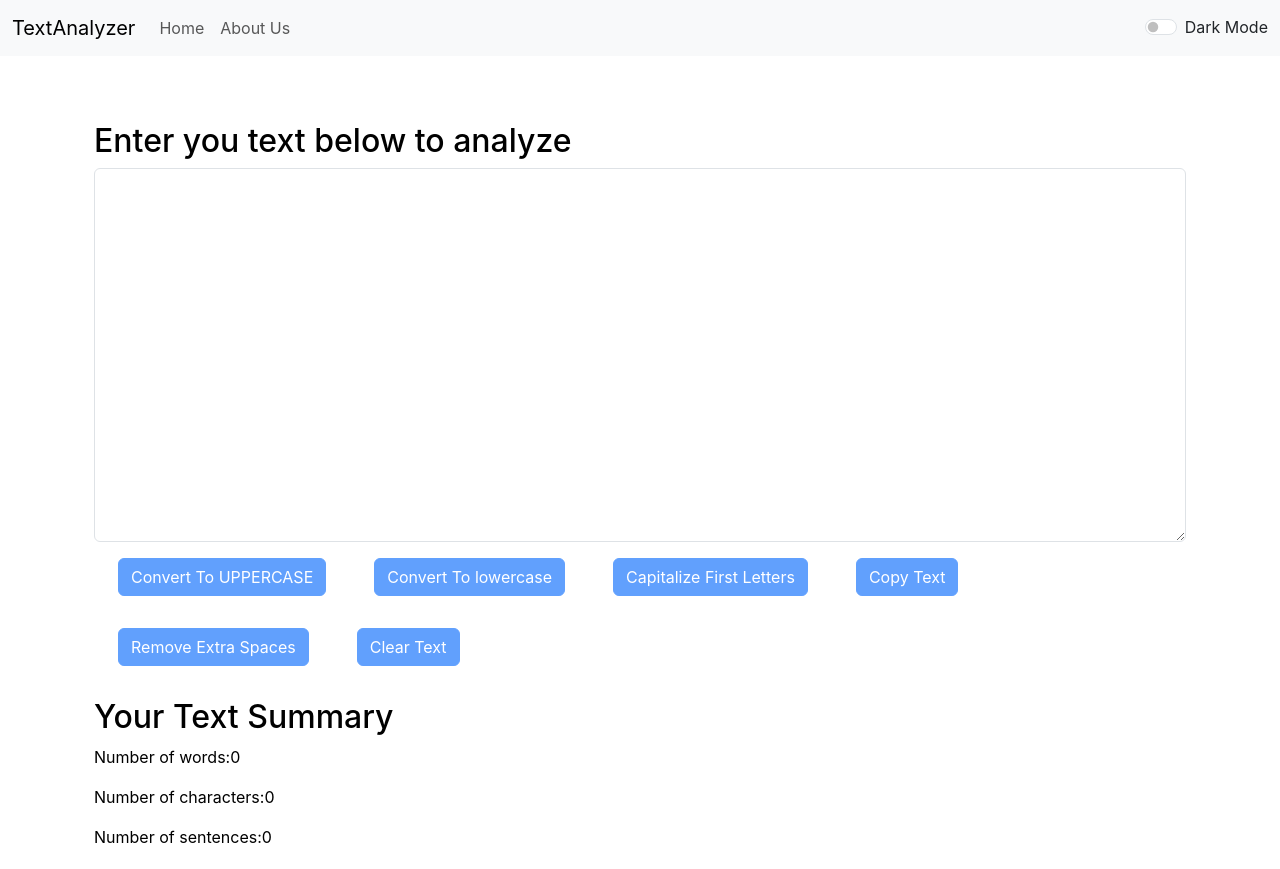
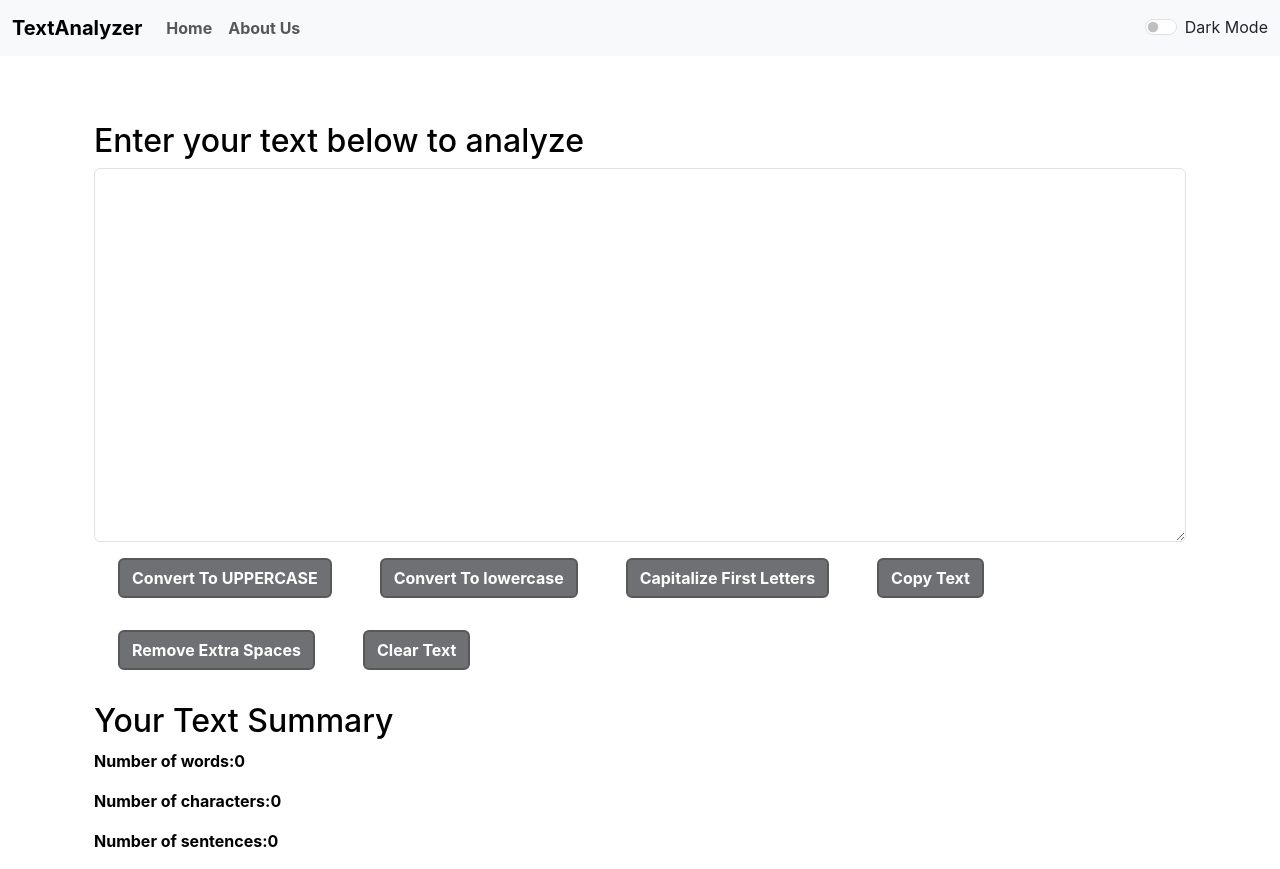
Before and after one commit to abdulrhmn02/TextAnalyzerApp, a React (Create React App) app: page /#/ in a window 1280 px wide. Built offline with nearby package versions, Linux system fonts and the light colour scheme.

Commit message:
Changed button colours and changed the font to bold where ever ir required

```diff
--- a/src/App.js
+++ b/src/App.js
@@ -42,7 +42,7 @@ function App() {
             <Route path="/about" element={<About mode={mode} />} />
             <Route
               path="/"
-              element={<TextForm showAlert={showAlert} heading="Enter you text below to analyze" mode={mode} />}
+              element={<TextForm showAlert={showAlert} heading="Enter your text below to analyze" mode={mode} />}
             />
           </Routes>
         </div>
--- a/src/components/About.js
+++ b/src/components/About.js
@@ -213,7 +213,7 @@ export default function About(props) {
                 Your feedback is valuable to me as I continue to learn and
                 improve my skills.
               </p>
-              <strong><p>Contact Me  Through email :  <a href="mailto:abdulrhmn4137@gmail.com">E-Mail Me</a></p></strong>
+              <strong><p>Contact Me  Through email   <a href="mailto:abdulrhmn4137@gmail.com">E-Mail Me</a></p></strong>
 
               <strong><p>
                 Check out the code on{" "}
--- a/src/components/Navbar.js
+++ b/src/components/Navbar.js
@@ -9,7 +9,7 @@ export default function Navbar(props) {
       className={`navbar navbar-expand-lg navbar-${props.mode} bg-${props.mode}`}
     >
       <div className="container-fluid">
-        <Link className="navbar-brand" to="/">
+        <Link className="navbar-brand fw-bold" to="/">
           {props.title}
         </Link>
         <button
@@ -26,12 +26,12 @@ export default function Navbar(props) {
         <div className="collapse navbar-collapse" id="navbarSupportedContent">
           <ul className="navbar-nav me-auto mb-2 mb-lg-0">
             <li className="nav-item">
-              <Link className="nav-link" aria-current="page" to="/">
+              <Link className="fw-bold nav-link" aria-current="page" to="/">
                 Home
               </Link>
             </li>
             <li className="nav-item">
-              <Link className="nav-link" to="/about">
+              <Link className="fw-bold nav-link" to="/about">
                 {props.aboutText}
               </Link>
             </li>
@@ -54,7 +54,7 @@ export default function Navbar(props) {
             }`}
           >
             <input
-              className="form-check-input"
+              className="fw-bold form-check-input"
               type="checkbox"
               role="switch"
               onClick={props.toggleMode}
--- a/src/components/TextForm.js
+++ b/src/components/TextForm.js
@@ -62,6 +62,15 @@ export default function TextForm(props) {
     return sentence.charAt(0).toUpperCase() + sentence.slice(1);
   };
 
+  const { mode } = props;
+
+  const buttonClass = mode === "dark" ? "btn btn-light" : "btn btn-dark";
+  const buttonStyle = {
+    border: mode === "dark" ? "2px solid white" : "2px solid black",
+    color:mode === "dark" ? " 2px solid black" : " 2px solid white"
+
+  };
+
   const [text, setText] = useState("");
 
   return (
@@ -88,7 +97,7 @@ export default function TextForm(props) {
           ></textarea>
           <button
             disabled={text.length === 0}
-            className="btn btn-primary my-3 mx-4"
+            className={`my-3 mx-4 fw-bold ${buttonClass}`} style={buttonStyle}
             onClick={handleUpClick}
           >
             Convert To UPPERCASE
@@ -96,14 +105,14 @@ export default function TextForm(props) {
 
           <button
             disabled={text.length === 0}
-            className="btn btn-primary my-3 mx-4"
+            className={`my-3 mx-4 fw-bold ${buttonClass}`} style={buttonStyle}
             onClick={handleLowClick}
           >
             Convert To lowercase
           </button>
           <button
             disabled={text.length === 0}
-            className="btn btn-primary my-3 mx-4"
+            className={`my-3 mx-4 fw-bold ${buttonClass}`} style={buttonStyle}
             onClick={handleCapitalizeClick}
           >
             Capitalize First Letters
@@ -111,7 +120,7 @@ export default function TextForm(props) {
 
           <button
             disabled={text.length === 0}
-            className="btn btn-primary my-3 mx-4"
+            className={`my-3 mx-4 fw-bold ${buttonClass}`} style={buttonStyle}
             onClick={handleCopyClick}
           >
             Copy Text
@@ -119,14 +128,14 @@ export default function TextForm(props) {
 
           <button
             disabled={text.length === 0}
-            className="btn btn-primary my-3 mx-4"
+            className={`my-3 mx-4 fw-bold ${buttonClass}`} style={buttonStyle}
             onClick={handleSpacesClick}
           >
             Remove Extra Spaces
           </button>
           <button
             disabled={text.length === 0}
-            className="btn btn-primary my-3 mx-4"
+            className={`my-3 mx-4 fw-bold ${buttonClass}`} style={buttonStyle}
             onClick={handleCLearCLick}
           >
             Clear Text
@@ -138,12 +147,12 @@ export default function TextForm(props) {
         style={{ color: props.mode === "dark" ? "white" : "black" }}
       >
         <h2>Your Text Summary</h2>
-        <p>
+        <p className="fw-bold">
           Number of words:
            {text.split(/\s+/).filter((word) => word.length > 0).length}
         </p>
-        <p>Number of characters:{text.replace(/\s+/g, "").length}</p>
-        <p>
+        <p className="fw-bold">Number of characters:{text.replace(/\s+/g, "").length}</p>
+        <p className="fw-bold">
           Number of sentences:
             {
              text.split(/[.!?]/).filter((sentence) => sentence.trim().length > 0)
```
